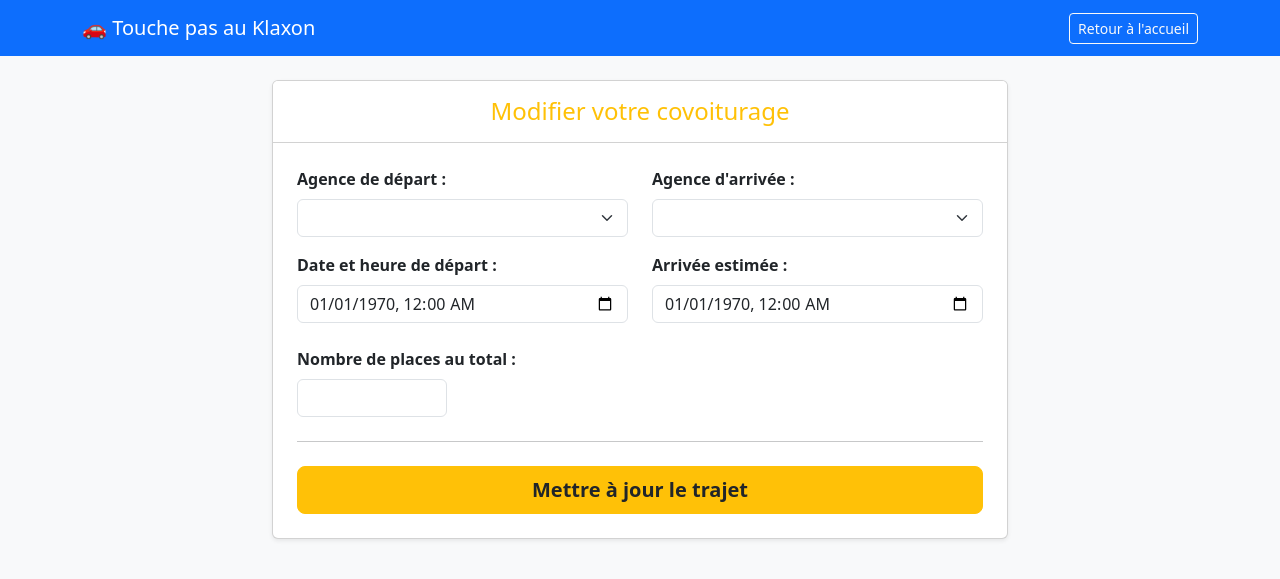
After one commit to KODIO-Hassana/touche-pas-au-klaxon, a PHP site: template views/modifier_trajet.php in a window 1280 px wide. The commit adds this page. Shown: the top 579 px of the page. Run offline with PHP 8.4, Linux system fonts and the light colour scheme; the template is opened without the code that fills it, so the values that code supplies are empty.

Commit message:
Mise en place de la modification d'un trajet (Update)

```diff
--- /dev/null
+++ b/views/modifier_trajet.php
@@ -0,0 +1,94 @@
+<!DOCTYPE html>
+<html lang="fr">
+<head>
+    <meta charset="UTF-8">
+    <meta name="viewport" content="width=device-width, initial-scale=1.0">
+    <title>Modifier un trajet - Touche pas au Klaxon</title>
+    <!-- Lien Bootstrap -->
+    <link href="https://cdn.jsdelivr.net/npm/bootstrap@5.3.0/dist/css/bootstrap.min.css" rel="stylesheet">
+</head>
+<body class="bg-light">
+
+    <!-- Barre de navigation simplifiée -->
+    <nav class="navbar navbar-dark bg-primary mb-4">
+        <div class="container">
+            <a class="navbar-brand" href="/touche-pas-au-klaxon/">🚗 Touche pas au Klaxon</a>
+            <a href="/touche-pas-au-klaxon/" class="btn btn-outline-light btn-sm">Retour à l'accueil</a>
+        </div>
+    </nav>
+
+    <div class="container">
+        <div class="row justify-content-center">
+            <div class="col-md-8">
+
+                <div class="card shadow-sm">
+                    <div class="card-header bg-white py-3 text-center">
+                        <h2 class="h4 mb-0 text-warning">Modifier votre covoiturage</h2>
+                    </div>
+
+                    <div class="card-body p-4">
+                        <form action="/touche-pas-au-klaxon/trajet/modifier" method="POST">
+
+                            <!-- TRÈS IMPORTANT : Le champ caché pour envoyer l'ID du trajet à modifier -->
+                            <input type="hidden" name="id_trajet" value="<?= $trajet['id_trajet'] ?>">
+
+                            <!-- Première ligne : Les Agences -->
+                            <div class="row mb-3">
+                                <div class="col-md-6">
+                                    <label class="form-label fw-bold">Agence de départ :</label>
+                                    <select class="form-select" name="id_agence_depart" required>
+                                        <?php foreach($agences as $agence): ?>
+                                            <!-- Si l'ID de l'agence correspond à l'agence de départ du trajet, on ajoute 'selected' -->
+                                            <option value="<?= $agence['id_agence'] ?? $agence['id'] ?>" <?= ($trajet['id_agence_depart'] == ($agence['id_agence'] ?? $agence['id'])) ? 'selected' : '' ?>>
+                                                <?= htmlspecialchars($agence['nom']) ?>
+                                            </option>
+                                        <?php endforeach; ?>
+                                    </select>
+                                </div>
+                                <div class="col-md-6">
+                                    <label class="form-label fw-bold">Agence d'arrivée :</label>
+                                    <select class="form-select" name="id_agence_arrivee" required>
+                                        <?php foreach($agences as $agence): ?>
+                                            <option value="<?= $agence['id_agence'] ?? $agence['id'] ?>" <?= ($trajet['id_agence_arrivee'] == ($agence['id_agence'] ?? $agence['id'])) ? 'selected' : '' ?>>
+                                                <?= htmlspecialchars($agence['nom']) ?>
+                                            </option>
+                                        <?php endforeach; ?>
+                                    </select>
+                                </div>
+                            </div>
+
+                            <!-- Deuxième ligne : Les Dates -->
+                            <div class="row mb-4">
+                                <div class="col-md-6">
+                                    <label class="form-label fw-bold">Date et heure de départ :</label>
+                                    <!-- On doit formater la date au format spécifique 'Y-m-d\TH:i' pour que l'input HTML le comprenne -->
+                                    <input type="datetime-local" class="form-control" name="date_heure_depart" value="<?= date('Y-m-d\TH:i', strtotime($trajet['date_heure_depart'])) ?>" required>
+                                </div>
+                                <div class="col-md-6">
+                                    <label class="form-label fw-bold">Arrivée estimée :</label>
+                                    <input type="datetime-local" class="form-control" name="date_heure_arrivee" value="<?= date('Y-m-d\TH:i', strtotime($trajet['date_heure_arrivee'])) ?>" required>
+                                </div>
+                            </div>
+
+                            <!-- Troisième ligne : Les Places -->
+                            <div class="mb-4">
+                                <label class="form-label fw-bold">Nombre de places au total :</label>
+                                <input type="number" class="form-control" name="places_total" min="1" max="8" value="<?= htmlspecialchars($trajet['places_total']) ?>" required style="max-width: 150px;">
+                            </div>
+
+                            <hr class="mb-4">
+
+                            <!-- Bouton de validation -->
+                            <div class="d-grid">
+                                <button type="submit" class="btn btn-warning btn-lg fw-bold text-dark">Mettre à jour le trajet</button>
+                            </div>
+                        </form>
+                    </div>
+                </div>
+
+            </div>
+        </div>
+    </div>
+
+</body>
+</html>
```
Also changed, not shown: controllers/TrajetController.php (+57 -0 lines), index.php (+9 -11 lines), models/Trajet.php (+34 -0 lines).
